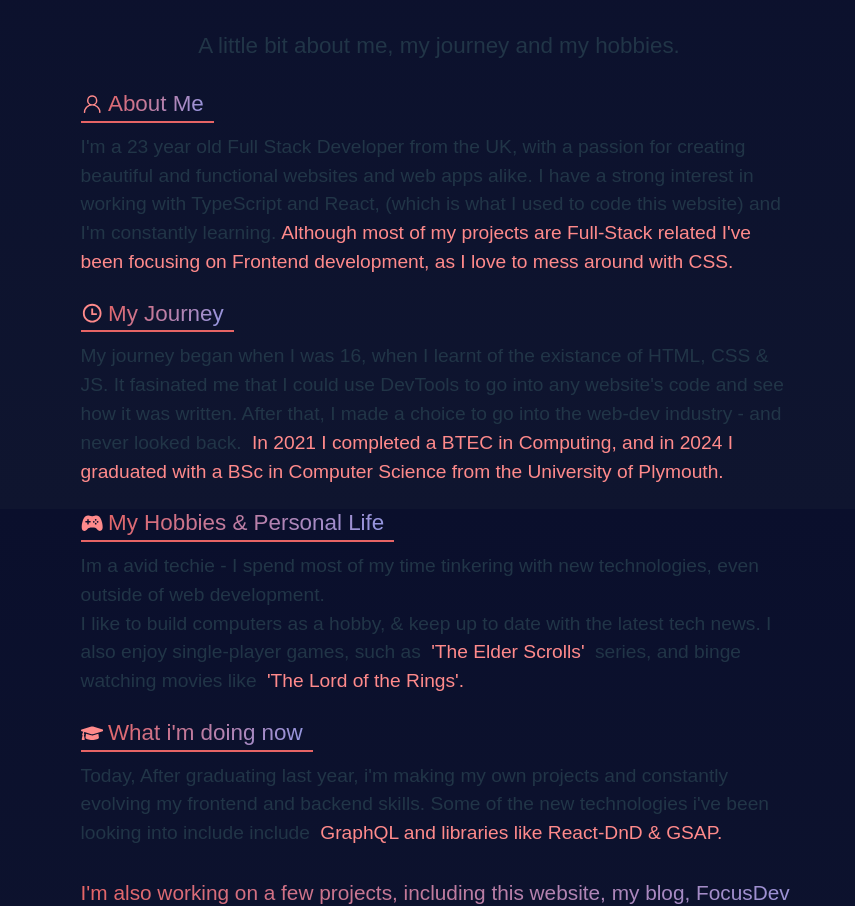
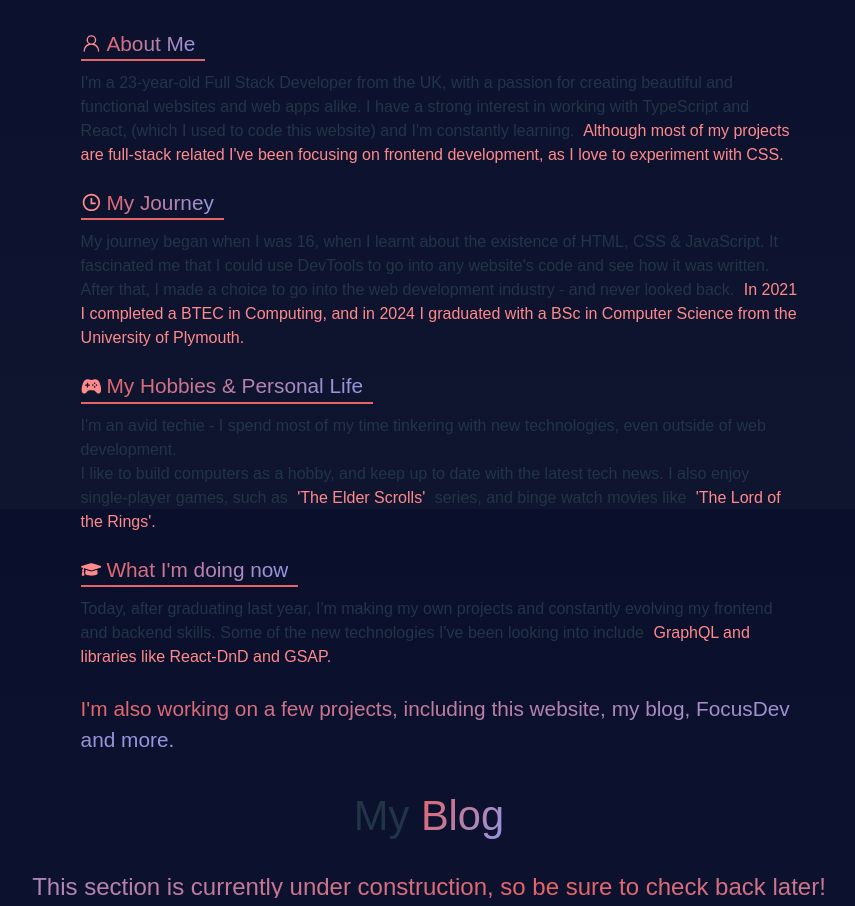
Before and after one commit to DanielSteele1/Portfolio-V2, a React (Vite) app: page / in a window 1280 px wide. Shown: the part 1891-2797 px from the top of the page, without its empty margins (211-1066 px from the left). Built offline with nearby package versions, Linux system fonts and the light colour scheme.

Commit message:
- resized fonts. - cleared up any spelling errors for launch. - added microsft clarity into the project. - added simple analytics into the project.

```diff
--- a/index.html
+++ b/index.html
@@ -23,6 +23,13 @@
       referrerpolicy="no-referrer-when-downgrade" /></noscript>
 
   <!-- Microsoft Clarity -->
+  <script type="text/javascript">
+    (function (c, l, a, r, i, t, y) {
+      c[a] = c[a] || function () { (c[a].q = c[a].q || []).push(arguments) };
+      t = l.createElement(r); t.async = 1; t.src = "https://www.clarity.ms/tag/" + i;
+      y = l.getElementsByTagName(r)[0]; y.parentNode.insertBefore(t, y);
+    })(window, document, "clarity", "script", "rx97uolkbn");
+  </script>
 
 </body>
 
--- a/src/About.tsx
+++ b/src/About.tsx
@@ -35,9 +35,9 @@ function AboutMe() {
                         <span className="About-para-title"> <GoPerson id="about-icon" /> <span className="gradient"> About Me </span> </span>
 
                         <span className="About-paragraph-text">
-                            I'm a 23 year old Full Stack Developer from the UK, with a passion for creating beautiful and functional websites and web apps alike.
-                            I have a strong interest in working with TypeScript and React, (which is what I used to code this website) and I'm constantly learning.
-                            <span className="highlight-1">Although most of my projects are Full-Stack related I've been focusing on Frontend development, as I love to mess around with CSS.</span>
+                            I'm a 23-year-old Full Stack Developer from the UK, with a passion for creating beautiful and functional websites and web apps alike.
+                            I have a strong interest in working with TypeScript and React, (which I used to code this website) and I'm constantly learning.
+                            <span className="highlight-1"> Although most of my projects are full-stack related I've been focusing on frontend development, as I love to experiment with CSS.</span>
 
                         </span>
                     </div>
@@ -47,8 +47,8 @@ function AboutMe() {
                         <span className="About-para-title">  <RiTimeLine id="about-icon" /> <span className="gradient"> My Journey </span> </span>
 
                         <span className="About-paragraph-text">
-                            My journey began when I was 16, when I learnt of the existance of HTML, CSS & JS. It fasinated me that I could use DevTools to
-                            go into any website's code and see how it was written. After that, I made a choice to go into the web-dev industry - and never looked back.
+                            My journey began when I was 16, when I learnt about the existence of HTML, CSS & JavaScript. It fascinated me that I could use DevTools to
+                            go into any website's code and see how it was written. After that, I made a choice to go into the web development industry - and never looked back.
                             <span className="highlight-1"> In 2021 I completed a BTEC in Computing, and in 2024 I graduated with a BSc in Computer Science from the University of Plymouth. </span>
                         </span>
                     </div>
@@ -58,18 +58,18 @@ function AboutMe() {
                         <span className="About-para-title">  <IoGameController id="about-icon" style={{ verticalAlign: 'middle' }} /> <span className="gradient"> My Hobbies & Personal Life </span> </span>
 
                         <span className="About-paragraph-text">
-                            Im a avid techie - I spend most of my time tinkering with new technologies, even outside of web development. <br></br>I like to build computers as a hobby,
-                            & keep up to date with the latest tech news. I also enjoy single-player games, such as <span className="highlight-1"> 'The Elder Scrolls' </span> series, and binge watching movies like <span className="highlight-1"> 'The Lord of the Rings'. </span>
+                            I'm an avid techie - I spend most of my time tinkering with new technologies, even outside of web development. <br></br>I like to build computers as a hobby,
+                            and keep up to date with the latest tech news. I also enjoy single-player games, such as <span className="highlight-1"> 'The Elder Scrolls' </span> series, and binge watch movies like <span className="highlight-1"> 'The Lord of the Rings'. </span>
                         </span>
                     </div>
 
                     <div className="About-paragraph">
 
-                        <span className="About-para-title">  <FaGraduationCap id="about-icon" style={{ verticalAlign: 'middle' }} /> <span className="gradient"> What i'm doing now </span> </span>
+                        <span className="About-para-title">  <FaGraduationCap id="about-icon" style={{ verticalAlign: 'middle' }} /> <span className="gradient"> What I'm doing now </span> </span>
 
                         <span className="About-paragraph-text">
-                          Today, After graduating last year, i'm making my own projects and constantly evolving my frontend and backend skills.
-                          Some of the new technologies i've been looking into include include <span className="highlight-1">GraphQL and libraries like React-DnD & GSAP.</span>
+                          Today, after graduating last year, I'm making my own projects and constantly evolving my frontend and backend skills.
+                          Some of the new technologies I've been looking into include <span className="highlight-1">GraphQL and libraries like React-DnD and GSAP.</span>
                           <br></br>
                           <br></br>
                           <span className="gradient" id="para-finish">I'm also working on a few projects, including this website, my blog, FocusDev and more.  </span>
--- a/src/App.css
+++ b/src/App.css
@@ -177,7 +177,7 @@ body {
   justify-content: center;
   align-items: baseline;
   margin: 0 auto;
-  font-size: 5.9rem;
+  font-size: 5.5rem;
   color: #ebe5e5;
   font-weight: 500;
   font-style: bold;
@@ -501,7 +501,7 @@ font-size: 1.3rem;
 .section-sub-heading {
   display: flex;
   width: 80%;
-  font-size: 1.4rem;
+  font-size: 1.2rem;
   padding: 15px;
   text-align: center;
   justify-content: center;
@@ -551,8 +551,8 @@ font-size: 1.3rem;
   flex-direction: column;
   justify-content: center;
   align-items: flex-start;
-  font-size: 20px;
-  height: 80px;
+  font-size: 18px;
+  height: 60px;
   width: fit-content;
   border-radius: 10px;
   padding: 10px;
@@ -723,7 +723,7 @@ font-size: 1.3rem;
   display: flex;
   align-items: center;
   justify-content: flex-start;
-  font-size: 1.4rem;
+  font-size: 1.3rem;
   font-weight: 500;
   font-family: 'Figtree', sans-serif;
   border-bottom: 2px solid #e66465;
@@ -732,6 +732,7 @@ font-size: 1.3rem;
 }
 
 .About-paragraph-text {
+  font-size: 1.0rem;
   padding-top: 10px;
   justify-content: center;
   align-items: center;
--- a/src/Projects.tsx
+++ b/src/Projects.tsx
@@ -102,7 +102,11 @@ function Projects() {
             <div className="projects" id="projects">
 
                 <span className="section-heading"> Featured{"\u00A0"}<div className="gradient"> Projects</div>  </span>
-                <span className="section-sub-heading"> My best and most impressive projects that i've been working on for the last year. You can check them out via the links provided below. </span>
+                <span className="section-sub-heading">
+                    My best and most impressive projects that i've been working on for the last year.
+                    <br></br>
+                    You can check them out via the links provided below.
+                </span>
 
                 <div className="project-container">
 
@@ -110,7 +114,7 @@ function Projects() {
                         title="FocusDev"
                         description="FocusDev is a a utility app designed for developers.
                             It featuresa Notes app, Reusable code snippet feature, Calender, Github commit graph w/ stats, just to name a few.
-                            Coded in JavsScript, React, Node.js & MongoDB. It also uses Bcrypt to securely store user data."
+                            Coded in JavaScript, React, Node.js & MongoDB. It also uses Bcrypt to securely store user data."
                         tags={[
                             <FaReact />,
                             <FaJs />,
```
